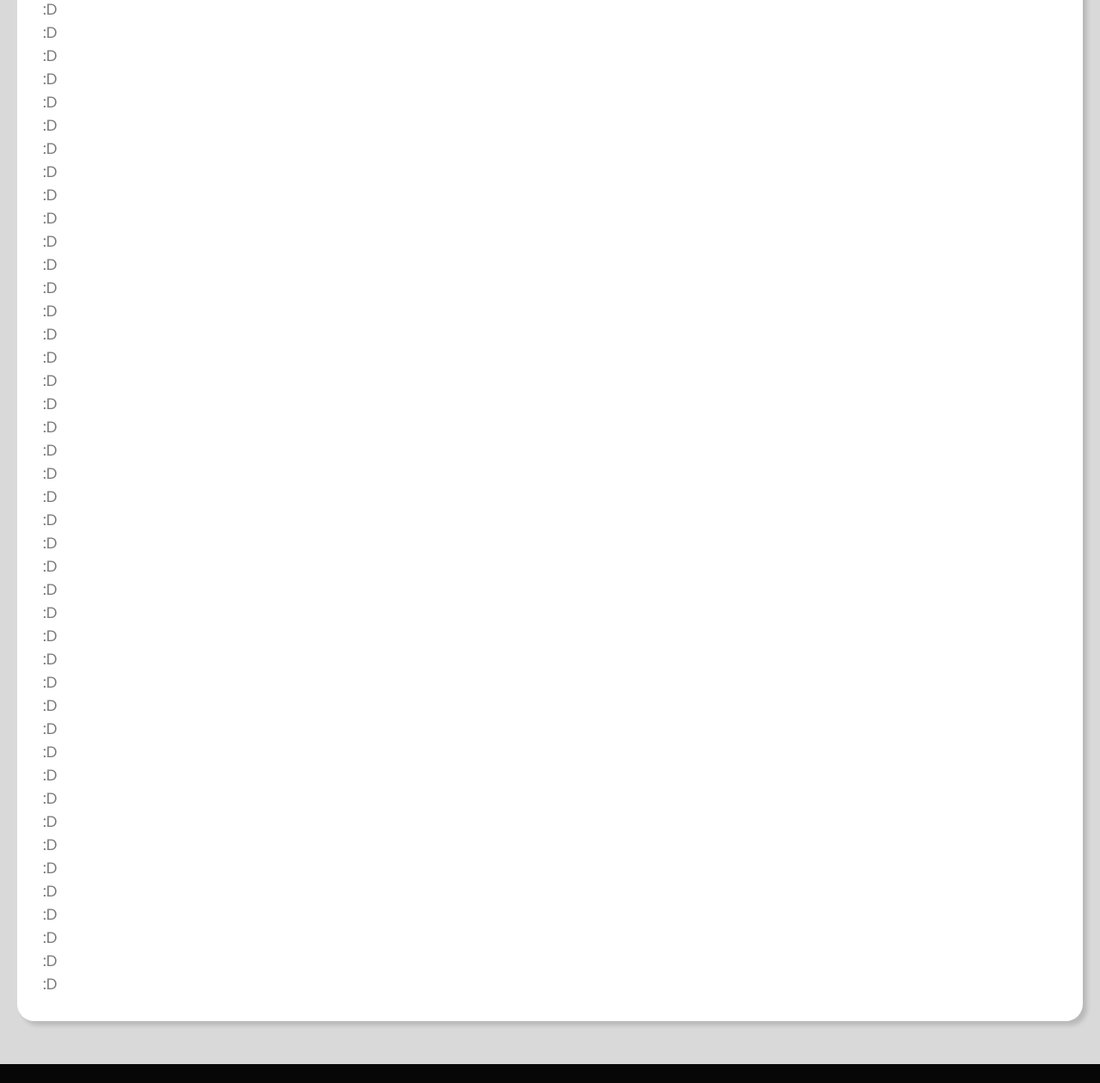
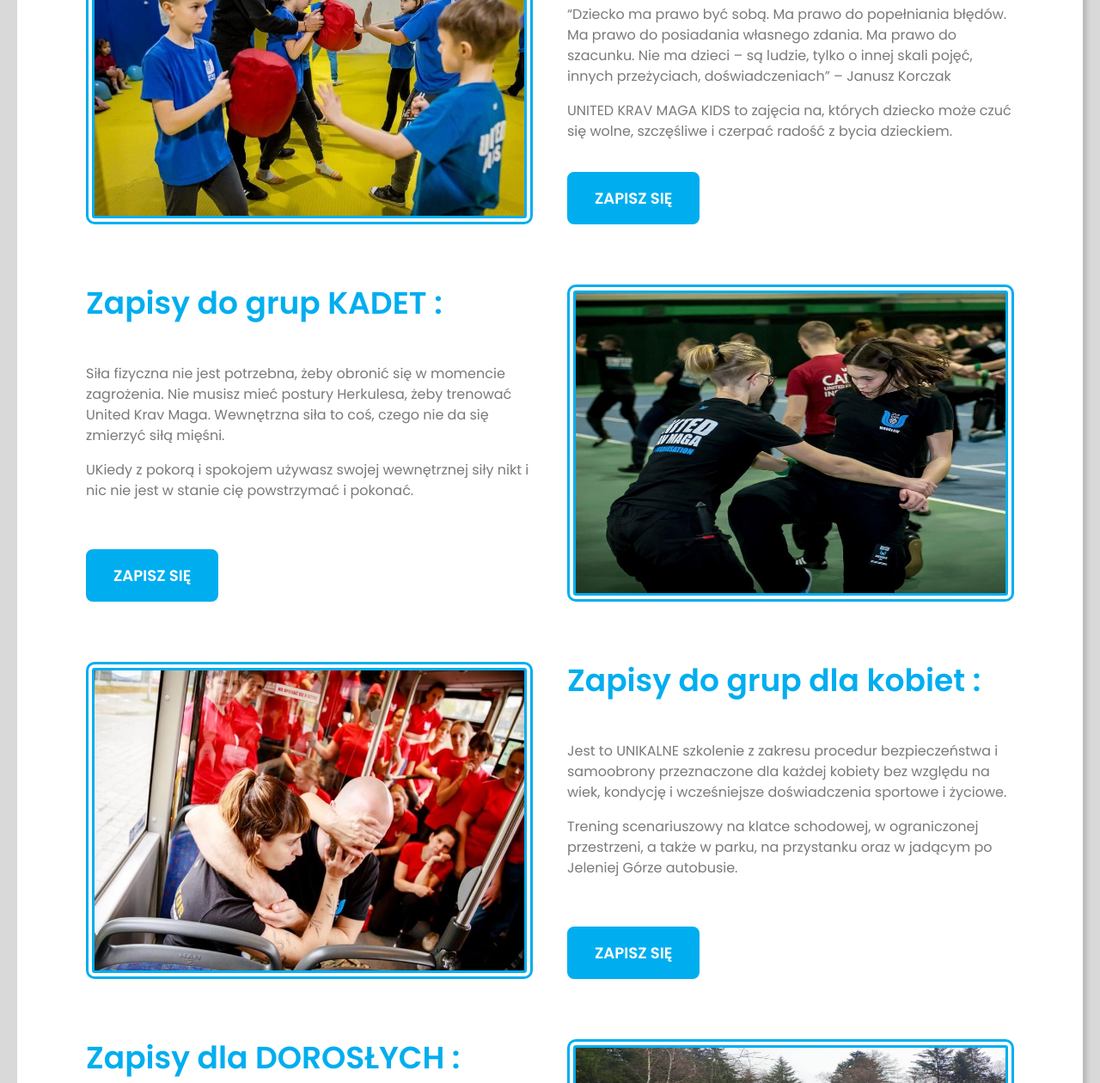
Before and after one commit to Pawcix/UnitedKravMaga, a website: page zapisy.html in a window 1280 px wide. Shown: the part 524-1784 px from the top of the page at 86% size. Drawn offline with nearby package versions, Linux system fonts and the light colour scheme.

Commit message:
create and new section - record

```diff
--- a/src/sass/components/_contact.scss
+++ b/src/sass/components/_contact.scss
@@ -51,9 +51,7 @@
     &__map {
         @include display-justify-flex(flex, center, center);
         height: 294px;
-        border-radius: 10px;
-        border: 10px double $primary-color;
-        overflow: hidden;
+        @include border-radius-overflow;
     }
 
     @media (max-width:1000px) {
--- /dev/null
+++ b/src/sass/components/_record.scss
@@ -0,0 +1,73 @@
+@use "../utilities/all.scss" as *;
+
+.record {
+    &__section {
+        display: grid;
+        gap: 30px;
+    }
+
+    &__img {
+        display: flex;
+        @include transition(all, .3s);
+        padding: 20px;
+
+        img {
+            @include width-height(100%, 369px);
+            @include border-radius-overflow;
+            @include transition(all, .3s);
+        }
+
+        [data-img="sample"] {
+            &:hover {
+                @include transform-scale-rotate(1.05, -5deg);
+            }
+        }
+
+        [data-img="reverse"] {
+            &:hover {
+                @include transform-scale-rotate(1.05, 5deg);
+            }
+        }
+    }
+
+    &__box {
+        display: flex;
+        flex-direction: row;
+    }
+
+    &__reverse {
+        display: flex;
+        flex-direction: row-reverse;
+    }
+
+    &__text {
+        @include display-justify-flex(flex, space-between, column);
+        padding: 20px;
+
+        &--boxes {
+            gap: 20px;
+        }
+    }
+
+    @media (max-width:1000px) {
+        &__img {
+            padding: 10px;
+
+            img {
+                @include width-height(100%, 300px);
+            }
+        }
+
+        &__text {
+            padding: 10px;
+        }
+
+        &__box {
+            flex-direction: column;
+        }
+
+        &__reverse {
+            flex-direction: column;
+        }
+    }
+}
--- a/src/sass/components/all.scss
+++ b/src/sass/components/all.scss
@@ -1,4 +1,5 @@
 @import "./nav";
 @import "./footer";
+@import "./record";
 @import "./contact";
 @import "./media";
--- a/src/sass/utilities/_classes.scss
+++ b/src/sass/utilities/_classes.scss
@@ -4,7 +4,7 @@
     position: relative;
     top: -50px;
     width: 100%;
-    padding: 30px;
+    padding: 40px 60px;
     border-radius: 20px;
     color:($text-color);
     background-color: $white;
--- a/src/sass/utilities/_mixin.scss
+++ b/src/sass/utilities/_mixin.scss
@@ -3,9 +3,15 @@
     align-items: center;
 }
 
-@mixin content-position{
+@mixin content-position {
     content: '';
     position: absolute;
+}
+
+@mixin border-radius-overflow {
+    border: 10px double $primary-color;
+    border-radius: 10px;
+    overflow: hidden;
 }
 
 @mixin width-height($v1, $v2) {
@@ -17,7 +23,7 @@
     transform: scale($v);
 }
 
-@mixin transform-scale-X($v1){
+@mixin transform-scale-X($v1) {
     transform: scaleX($v1);
 }
 
@@ -36,6 +42,10 @@
 
 @mixin transform-r-t($v1, $v2, $v3) {
     transform: rotate(($v1)) translate($v2, $v3);
+}
+
+@mixin transform-scale-rotate($v1, $v2) {
+    transform: scale($v1) rotate($v2);
 }
 
 @mixin transition($v1, $v2) {
--- a/zapisy.html
+++ b/zapisy.html
@@ -49,55 +49,99 @@
         </div>
         <div class="section-bgc">
             <div class="wrapper">
-                <div class="section-box d-flex flex-column">
-                    <span>:D</span>
-                    <span>:D</span>
-                    <span>:D</span>
-                    <span>:D</span>
-                    <span>:D</span>
-                    <span>:D</span>
-                    <span>:D</span>
-                    <span>:D</span>
-                    <span>:D</span>
-                    <span>:D</span>
-                    <span>:D</span>
-                    <span>:D</span>
-                    <span>:D</span>
-                    <span>:D</span>
-                    <span>:D</span>
-                    <span>:D</span>
-                    <span>:D</span>
-                    <span>:D</span>
-                    <span>:D</span>
-                    <span>:D</span>
-                    <span>:D</span>
-                    <span>:D</span>
-                    <span>:D</span>
-                    <span>:D</span>
-                    <span>:D</span>
-                    <span>:D</span>
-                    <span>:D</span>
-                    <span>:D</span>
-                    <span>:D</span>
-                    <span>:D</span>
-                    <span>:D</span>
-                    <span>:D</span>
-                    <span>:D</span>
-                    <span>:D</span>
-                    <span>:D</span>
-                    <span>:D</span>
-                    <span>:D</span>
-                    <span>:D</span>
-                    <span>:D</span>
-                    <span>:D</span>
-                    <span>:D</span>
-                    <span>:D</span>
-                    <span>:D</span>
-                    <span>:D</span>
-                    <span>:D</span>
-                    <span>:D</span>
-                    <span>:D</span>
-                    <span>:D</span>
+                <div class="section-box">
+                    <div class="record__section">
+                        <div class="record__box">
+                            <div class="record__img col-lg-6 col-12">
+                                <img data-img="sample" src="/dist/img/z-1.jpg" alt="">
+                            </div>
+                            <div class="record__text col-lg-6 col-12">
+                                <h3>Zapisy dla grup KIDS i JUNIOR :</h3>
+                                <div class="record__text--boxes">
+                                    <p>“Dziecko ma prawo być sobą. Ma prawo do popełniania błędów. Ma prawo do
+                                        posiadania
+                                        własnego zdania. Ma prawo do szacunku. Nie ma dzieci – są ludzie, tylko o innej
+                                        skali pojęć, innych przeżyciach, doświadczeniach” – Janusz Korczak</p>
+                                    <p>
+                                        UNITED KRAV MAGA KIDS to zajęcia na, których dziecko może czuć się wolne,
+                                        szczęśliwe
+                                        i czerpać radość z bycia dzieckiem.
+                                    </p>
+                                </div>
+                                <div class="button">
+                                    <a href="https://forms.gle/7dnS6qhHBs82pU15A" target="_blank"><button>Zapisz się
+                                        </button></a>
+                                </div>
+                            </div>
+                        </div>
+                        <div class="record__reverse">
+                            <div class="record__img col-lg-6 col-12">
+                                <img data-img="reverse" src="/dist/img/z-2.jpg" alt="">
+                            </div>
+                            <div class="record__text col-lg-6 col-12">
+                                <h3>Zapisy do grup KADET :</h3>
+                                <div class="record__text--boxes">
+                                    <p>Siła fizyczna nie jest potrzebna, żeby obronić się w momencie zagrożenia. Nie
+                                        musisz mieć postury Herkulesa, żeby trenować United Krav Maga. Wewnętrzna siła
+                                        to coś, czego nie da się zmierzyć siłą mięśni.</p>
+                                    <p>
+                                        UKiedy z pokorą i spokojem używasz swojej wewnętrznej siły nikt i nic nie jest w
+                                        stanie cię powstrzymać i pokonać.
+
+                                    </p>
+                                </div>
+                                <div class="button">
+                                    <a href="https://forms.gle/cSRttWNjx3wTEqmu7" target="_blank"><button>Zapisz się
+                                        </button></a>
+                                </div>
+                            </div>
+                        </div>
+                        <div class="record__box">
+                            <div class="record__img col-lg-6 col-12">
+                                <img data-img="sample" src="/dist/img/z-3.jpg" alt="">
+                            </div>
+                            <div class="record__text col-lg-6 col-12">
+                                <h3>Zapisy do grup dla kobiet :</h3>
+                                <div class="record__text--boxes">
+                                    <p>Jest to UNIKALNE szkolenie z zakresu procedur bezpieczeństwa i samoobrony
+                                        przeznaczone dla każdej kobiety bez względu na wiek, kondycję i wcześniejsze
+                                        doświadczenia sportowe i życiowe.
+                                    </p>
+                                    <p>
+                                        Trening scenariuszowy na klatce schodowej, w ograniczonej przestrzeni, a także w
+                                        parku, na przystanku oraz w jadącym po Jeleniej Górze autobusie.
+
+                                    </p>
+                                </div>
+                                <div class="button">
+                                    <a href="https://forms.gle/u7gy7d2Hx9oKvjAR9" target="_blank"><button>Zapisz się
+                                        </button></a>
+                                </div>
+                            </div>
+                        </div>
+                        <div class="record__reverse">
+                            <div class="record__img col-lg-6 col-12">
+                                <img data-img="reverse" src="/dist/img/z-4.jpg" alt="">
+                            </div>
+                            <div class="record__text col-lg-6 col-12">
+                                <h3>Zapisy dla DOROSŁYCH :</h3>
+                                <div class="record__text--boxes">
+                                    <p>Siła fizyczna nie jest potrzebna, żeby obronić się w momencie zagrożenia. Kiedy
+                                        ataki zaczynają przybierać na sile i częstotliwości, wywołują u młodego
+                                        człowieka niepokój i obawy o własne bezpieczeństwo.</p>
+                                    <p>
+                                        Kiedy z pokorą i spokojem używasz swojej wewnętrznej siły nikt i nic nie jest w
+                                        stanie cię powstrzymać i pokonać.
+
+                                    </p>
+                                </div>
+                                <div class="button">
+                                    <a href="https://forms.gle/TK9UvH19HYh2EtTt9"><button>Zapisz się
+                                        </button></a>
+                                </div>
+                            </div>
+                        </div>
+                    </div>
                 </div>
             </div>
         </div>
```
Also changed, not shown: src/sass/components/_nav.scss (+17 -0 lines), dist/css/components/all.min.css, dist/css/main.min.css, dist/css/utilities/all.min.css, dist/img/320455985_514681213771808_3241585161195788720_n-2.jpg (added), dist/img/328928760_564228779074771_9082883059883228319_n.jpg (added), dist/img/331119037_712904526971432_8971540505722155588_n-768x1024.jpg (added), dist/img/839350_4-2-1-1024x683.jpg (added), dist/img/z-1.jpg (added), dist/img/z-2.jpg (added), dist/img/z-3.jpg (added), dist/img/z-4.jpg (added), src/img/z-1.jpg (added), src/img/z-2.jpg (added), 2 more files, 1 other file.
